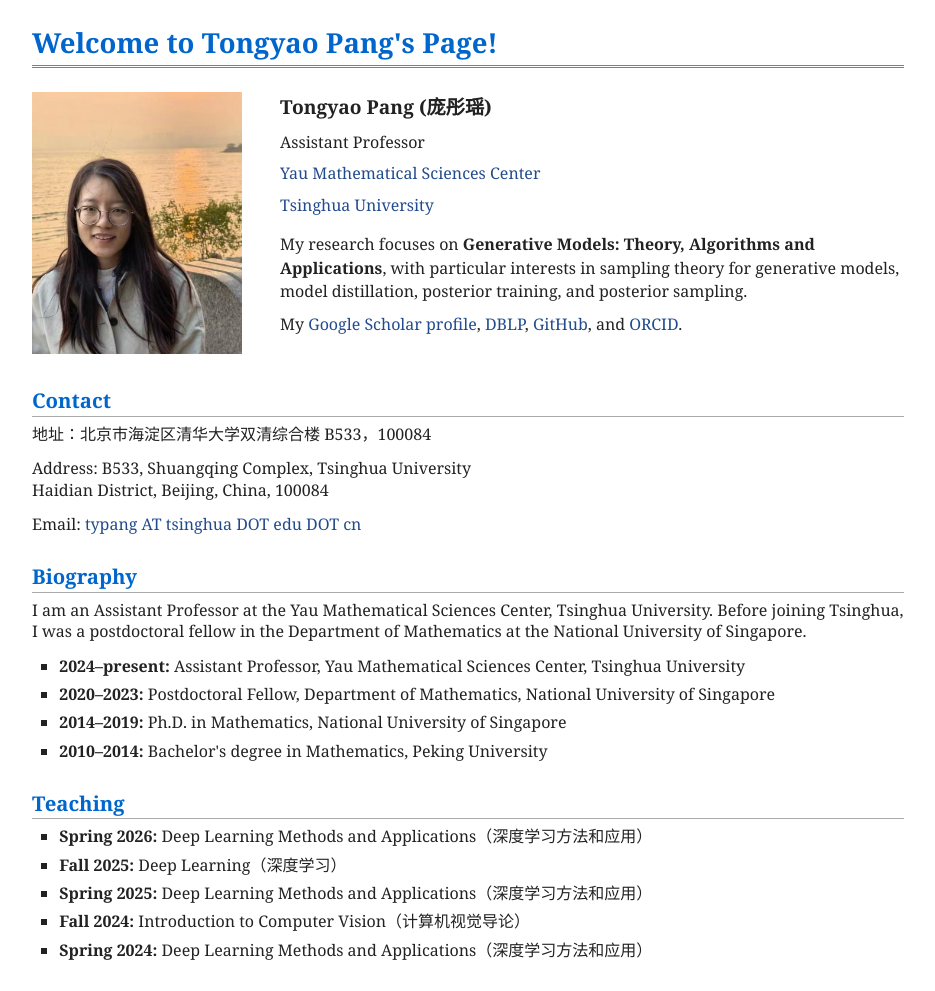
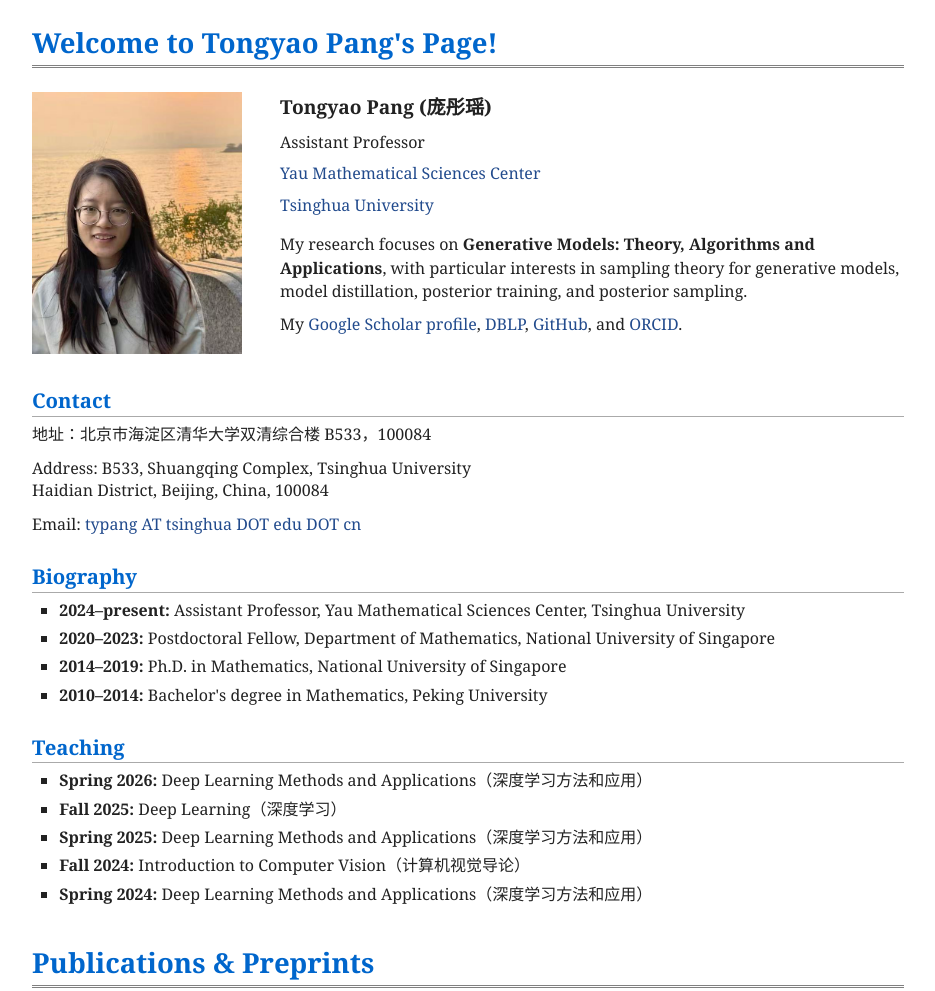
Before and after one commit to PangTongyao/PangTongyao.github.io, a plain HTML site: page index.html in a window 1280 px wide. Shown: the top 991 px of the page, without its empty margins (172-1107 px from the left). Drawn offline with Linux system fonts and the light colour scheme.

Commit message:
Remove biography paragraph from index.html
Removed personal biography details from the section.

```diff
--- a/index.html
+++ b/index.html
@@ -38,7 +38,6 @@
 
       <section id="biography">
         <h2>Biography</h2>
-        <p>I am an Assistant Professor at the Yau Mathematical Sciences Center, Tsinghua University. Before joining Tsinghua, I was a postdoctoral fellow in the Department of Mathematics at the National University of Singapore.</p>
         <ul class="biography-list">
           <li><p><strong>2024–present:</strong> Assistant Professor, Yau Mathematical Sciences Center, Tsinghua University</p></li>
           <li><p><strong>2020–2023:</strong> Postdoctoral Fellow, Department of Mathematics, National University of Singapore</p></li>
```
